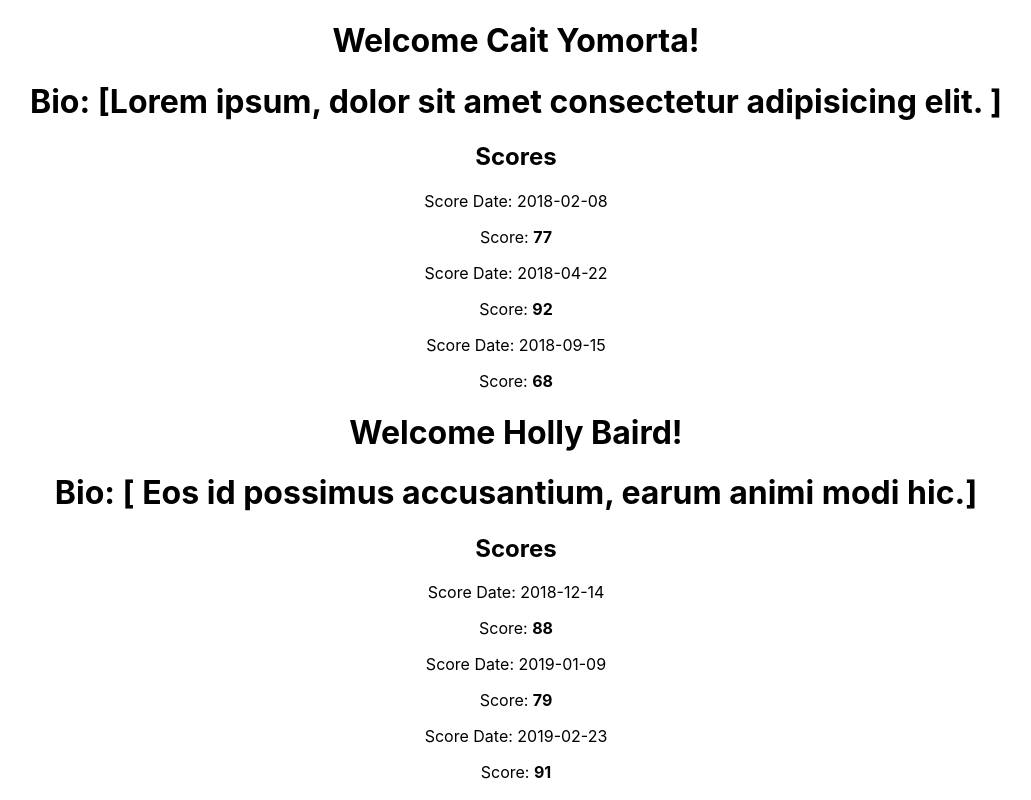
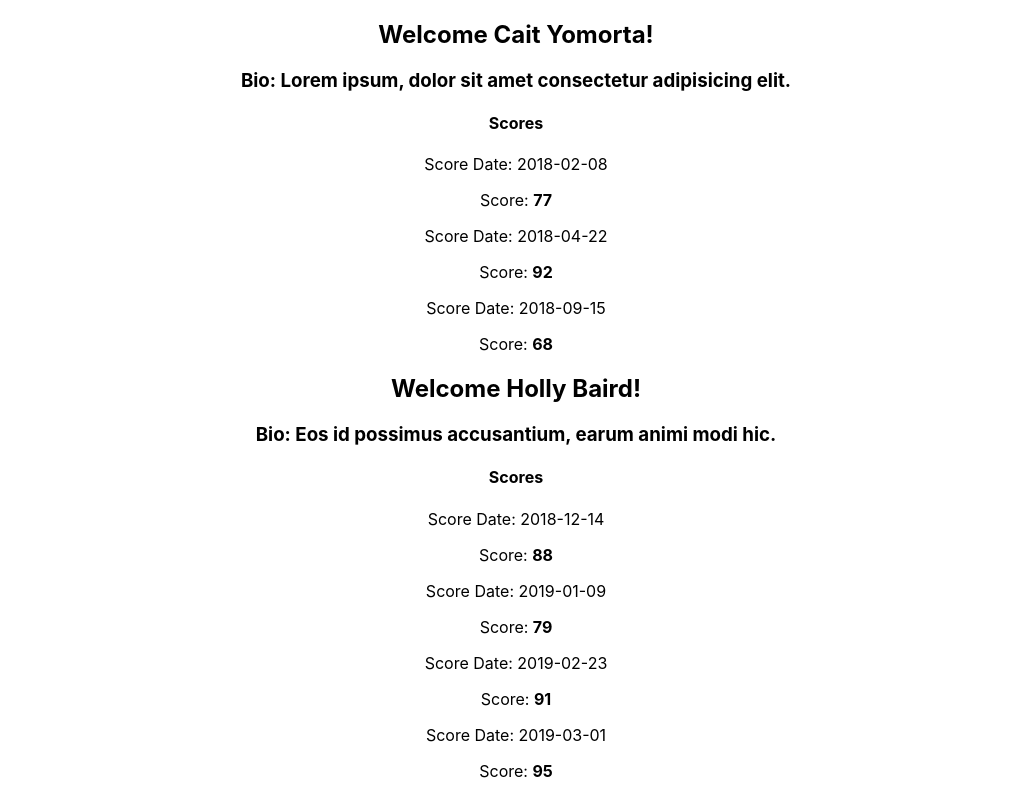
Before and after one commit to Sinuhem23/Students_Hook, a React (Create React App) app: page / in a window 1280 px wide. Shown: the top 800 px of the page, without its empty margins (124-1155 px from the left). Built offline with nearby package versions, Linux system fonts and the light colour scheme.

Commit message:
no longer getting key error

```diff
--- a/src/Score.js
+++ b/src/Score.js
@@ -1,10 +1,10 @@
 import React from 'react';
 
 export default function Score(props) {
-  return props.object.scores.map((scoreInfo) => (
-    <div>
+  return props.object.scores.map((scoreInfo, idx) => (
+    <div key={idx}>
       Score Date: {scoreInfo.date}
-      <p class='score'>
+      <p className='score'>
         Score: <strong>{scoreInfo.score}</strong>
       </p>
     </div>
--- a/src/Student.js
+++ b/src/Student.js
@@ -9,10 +9,10 @@ function Student(props) {
         console.log(studentData.name);
         console.log(studentData.scores);
         return (
-          <div id={'stu' + idx} key={idx}>
-            <h1> Welcome {studentData.name}!</h1>
-            <h1> Bio: [{studentData.bio}]</h1>
-            <h2>Scores</h2>
+          <div className='' key={idx}>
+            <h2>{'Welcome ' + studentData.name + '! '}</h2>
+            <h3>{' Bio: ' + [studentData.bio]}</h3>
+            <h4>Scores</h4>
             <div>
               <Score object={studentData} />
             </div>
```
